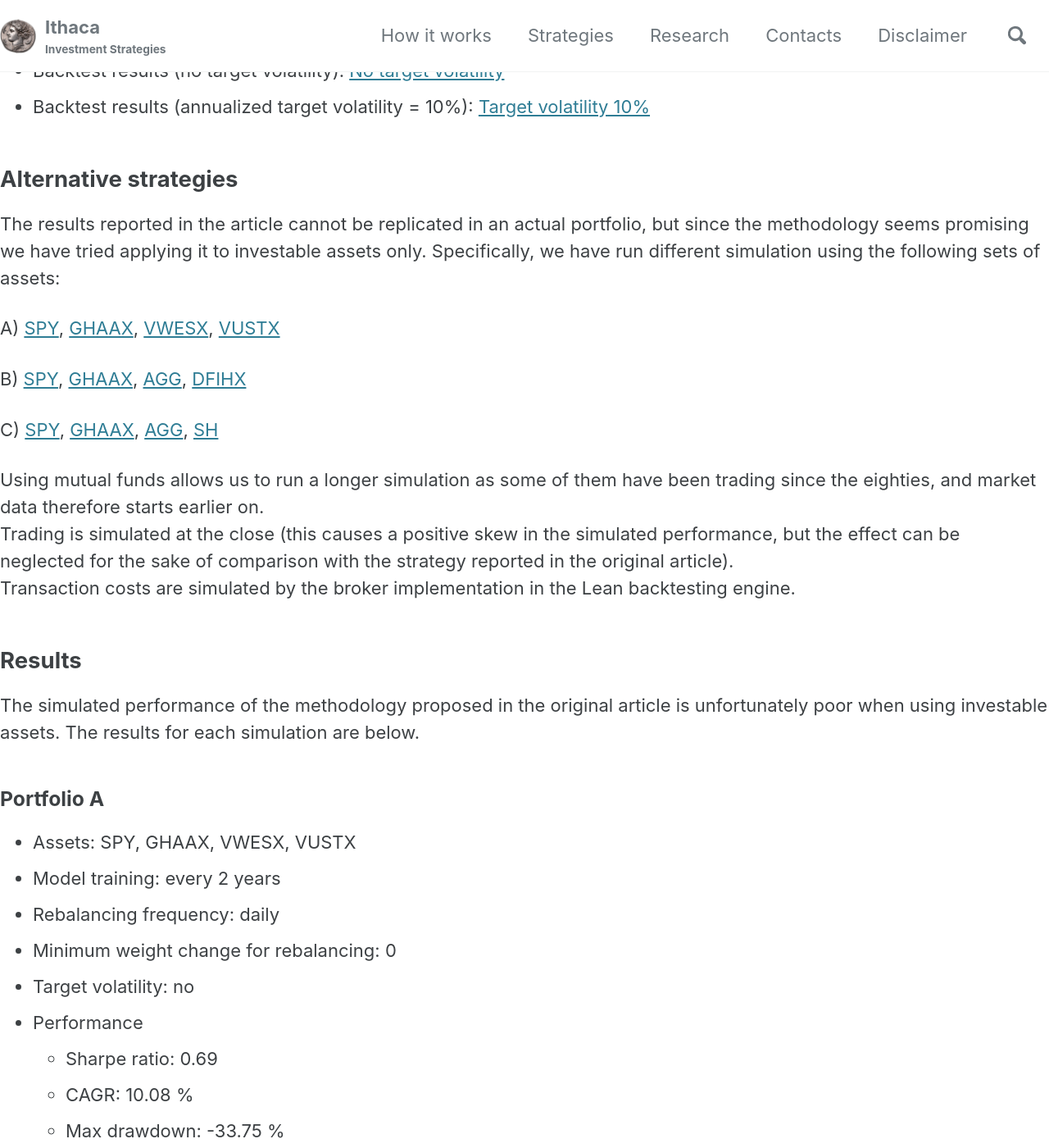
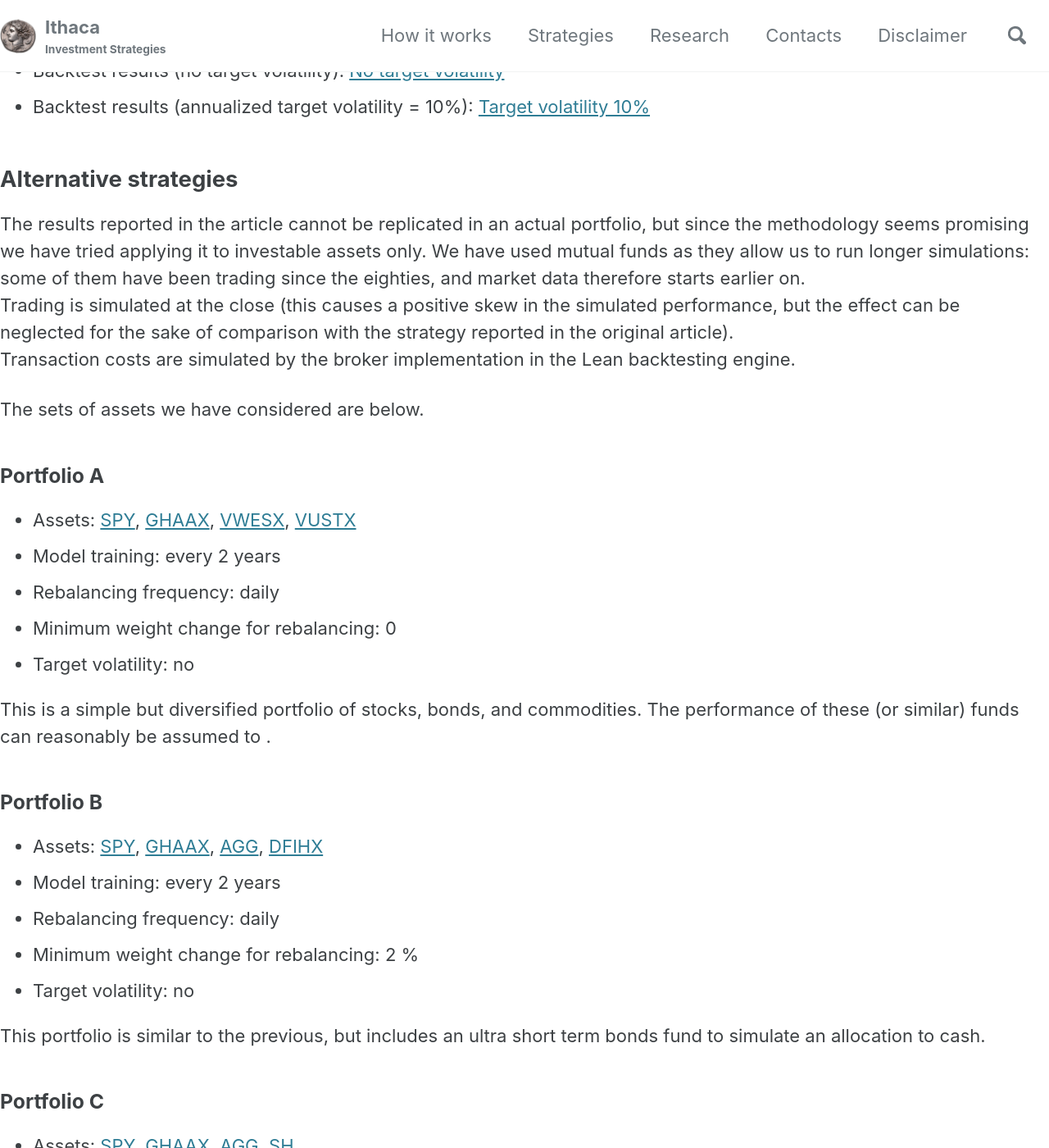
Before and after one commit to IthacaResearch/ithacaresearch.github.io, a Jekyll site: the page built from _research/dlpopt.md, in a window 1280 px wide and 1400 px high, scrolled down 1061 px. Shown: the whole window at 82% size. Built offline with Jekyll 4.4.1, drawn with Linux system fonts in a browser that asks for light colours; cached includes are drawn as plain includes; our own code applies the rules of GitHub Pages for plain Markdown files; some of the changed text lies outside the part shown.

Commit message:
Update dlpopt.md

````diff
--- a/_research/dlpopt.md
+++ b/_research/dlpopt.md
@@ -9,7 +9,7 @@
 
 The article "[Deep Learning for Portfolio Optimization](https://arxiv.org/pdf/2005.13665.pdf)" proposes an interesting approach to building a diversified portfolio using highly liquid Exchange Traded Funds (ETFs): a deep learning model is trained and used to obtain the portfolio weights which optimize the portfolio Sharpe ratio.
 
-The results shown in the article are promising, and the possibility to have the model directly spitting out the optimal weights is enticing. The major issue we have found with the article is the following:
+The results shown in the article are promising, and the possibility to have the model directly spitting out the optimal weights is enticing. There is major issue we have found with the securities used in the article:
 
 > We use four market indices: US total stock index (VTI), US aggregate bond index (AGG), US commodity index (DBC) and Volatility Index (VIX).
 
@@ -26,61 +26,66 @@
 
 ## Alternative strategies
 
-The results reported in the article cannot be replicated in an actual portfolio, but since the methodology seems promising we have tried applying it to investable assets only. Specifically, we have run different simulation using the following sets of assets:
-
-A) [SPY](https://finance.yahoo.com/quote/SPY), [GHAAX](https://finance.yahoo.com/quote/GHAAX), [VWESX](https://finance.yahoo.com/quote/VWESX), [VUSTX](https://finance.yahoo.com/quote/VUSTX)
-
-B) [SPY](https://finance.yahoo.com/quote/SPY), [GHAAX](https://finance.yahoo.com/quote/GHAAX), [AGG](https://finance.yahoo.com/quote/VWESX), [DFIHX](https://finance.yahoo.com/quote/DFIHX)
-
-C) [SPY](https://finance.yahoo.com/quote/SPY), [GHAAX](https://finance.yahoo.com/quote/GHAAX), [AGG](https://finance.yahoo.com/quote/AGG), [SH](https://finance.yahoo.com/quote/SH)
-
-Using mutual funds allows us to run a longer simulation as some of them have been trading since the eighties, and market data therefore starts earlier on.<br>
+The results reported in the article cannot be replicated in an actual portfolio, but since the methodology seems promising we have tried applying it to investable assets only.
+We have used mutual funds as they allow us to run longer simulations: some of them have been trading since the eighties, and market data therefore starts earlier on.<br>
 Trading is simulated at the close (this causes a positive skew in the simulated performance, but the effect can be neglected for the sake of comparison with the strategy reported in the original article).<br>
 Transaction costs are simulated by the broker implementation in the Lean backtesting engine.
 
-## Results
-
-The simulated performance of the methodology proposed in the original article is unfortunately poor when using investable assets. The results for each simulation are below.
+The sets of assets we have considered are below.
 
 ### Portfolio A
-- Assets: SPY, GHAAX, VWESX, VUSTX
+
+- Assets: [SPY](https://finance.yahoo.com/quote/SPY), [GHAAX](https://finance.yahoo.com/quote/GHAAX), [VWESX](https://finance.yahoo.com/quote/VWESX), [VUSTX](https://finance.yahoo.com/quote/VUSTX)
 - Model training: every 2 years
 - Rebalancing frequency: daily
 - Minimum weight change for rebalancing: 0
 - Target volatility: no
-- Performance
-    - Sharpe ratio: 0.69
-    - CAGR: 10.08 %
-    - Max drawdown: -33.75 %
-- [Detailed tearsheet](/notebooks/dlpopt_daily_spy_ghaax_vustx_vwesx.html)
+
+This is a simple but diversified portfolio of stocks, bonds, and commodities. The performance of these (or similar) funds can reasonably be assumed to .
 
 ### Portfolio B
-- Assets: SPY, GHAAX, AGG, DFIHX
+- Assets: [SPY](https://finance.yahoo.com/quote/SPY), [GHAAX](https://finance.yahoo.com/quote/GHAAX), [AGG](https://finance.yahoo.com/quote/VWESX), [DFIHX](https://finance.yahoo.com/quote/DFIHX)
 - Model training: every 2 years
 - Rebalancing frequency: daily
 - Minimum weight change for rebalancing: 2 %
 - Target volatility: no
-- Performance
-    - Sharpe ratio: 0.6
-    - CAGR: 5.97 %
-    - Max drawdown: -28.92 %
-- [Detailed tearsheet](/notebooks/dlpopt_daily_spy_ghaax_agg_dfihx.html)
+
+This portfolio is similar to the previous, but includes an ultra short term bonds fund to simulate an allocation to cash.
 
 ### Portfolio C
-- Assets: SPY, GHAAX, AGG, SH
+- Assets: [SPY](https://finance.yahoo.com/quote/SPY), [GHAAX](https://finance.yahoo.com/quote/GHAAX), [AGG](https://finance.yahoo.com/quote/AGG), [SH](https://finance.yahoo.com/quote/SH)
 - Model training: every 2 years
 - Rebalancing frequency: daily
 - Minimum weight change for rebalancing: 2 %
 - Target volatility: no
-- Performance
-    - Sharpe ratio: 0.5
-    - CAGR: 5.22 %
-    - Max drawdown: -28 %
+
+This portfolio uses SH as a proxy for VIX. We could have used VXX, or VIXY instead, but the length of the historical market data is not sufficient to train the model properly.
+
+## Results
+
+The simulated performance of the methodology proposed in the original article is unfortunately poor when using investable assets. The outperformance reported in the original article seems to be deriving from using VIX as an investable asset, which is unfortunately not possible. The results for each simulation are below.
+
+### Portfolio A
+- Sharpe ratio: 0.69
+- CAGR: 10.08 %
+- Max drawdown: -33.75 %
+- [Detailed tearsheet](/notebooks/dlpopt_daily_spy_ghaax_vustx_vwesx.html)
+
+### Portfolio B
+- Sharpe ratio: 0.6
+- CAGR: 5.97 %
+- Max drawdown: -28.92 %
+- [Detailed tearsheet](/notebooks/dlpopt_daily_spy_ghaax_agg_dfihx.html)
+
+### Portfolio C
+- Sharpe ratio: 0.5
+- CAGR: 5.22 %
+- Max drawdown: -28 %
 - [Detailed tearsheet](/notebooks/dlpopt_daily_spy_ghaax_agg_dfihx.html)
 
 ## Source code (Python)
 
-Model implementation:
+### Model implementation
 
 ```python
 import gc
@@ -243,7 +248,7 @@
         return
 ```
 
-Backtest code:
+### Backtest code
 
 ```python
 from QClibs import *
@@ -412,7 +417,7 @@
     return {s.Value:w for s,w in current_weights.items()}
 ```
 
-Lean engine dependencies:
+### Lean engine dependencies
 
 ```python
 from QuantConnect import *
````
